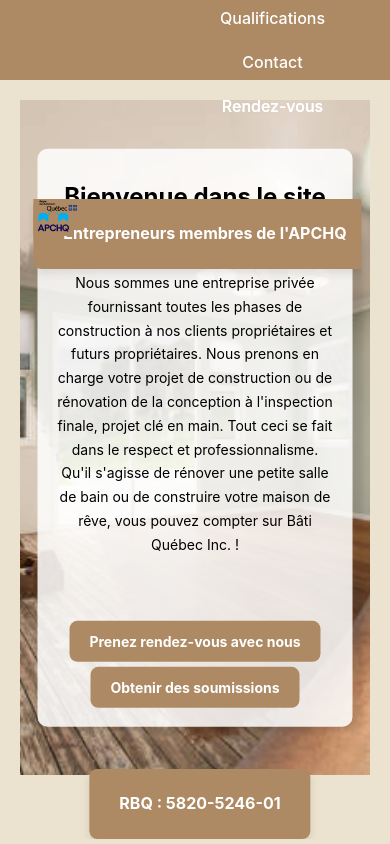
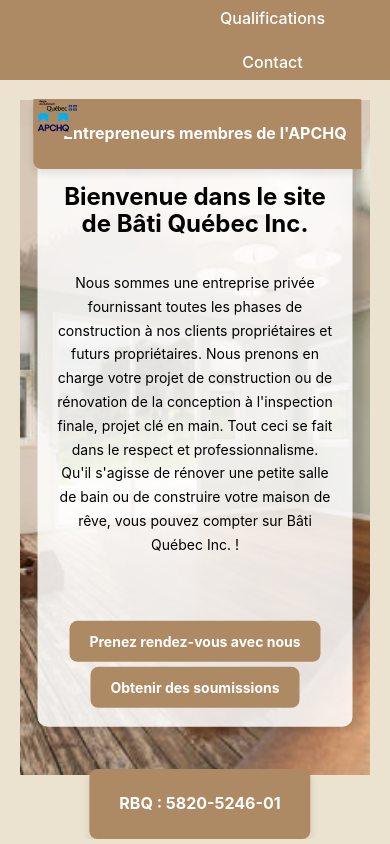
Before and after one commit to MyriamAssam/bati, a React (Vite) app: page / in a window 390 px wide. Shown: the top 844 px of the page. Built offline with nearby package versions, Linux system fonts and the light colour scheme.

Commit message:
ajuster css

```diff
--- a/src/App.css
+++ b/src/App.css
@@ -98,7 +98,7 @@ main {
 @media (min-width: 1600px) {
   .fixed-logos {
     gap: 1500px;
-
+    margin-right: 20px;
   }
 
   .logo-rbq p {
@@ -120,7 +120,7 @@ main {
     height: auto;
     margin-right: 20px;
     margin-left: 20px;
-    /* Espacement entre l’image et le texte */
+
   }
 
   .logo-apchq {
@@ -161,7 +161,7 @@ main {
   .fixed-logos {
     flex-direction: column;
     align-items: center;
-    gap: 500px;
+    gap: 600px;
   }
 }
 
```
